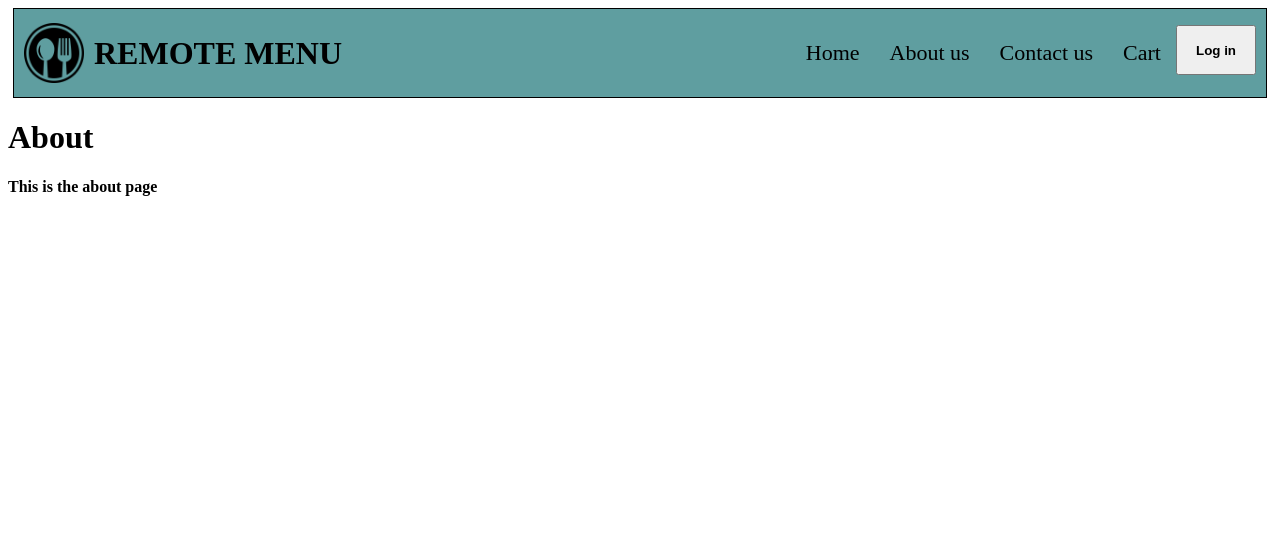
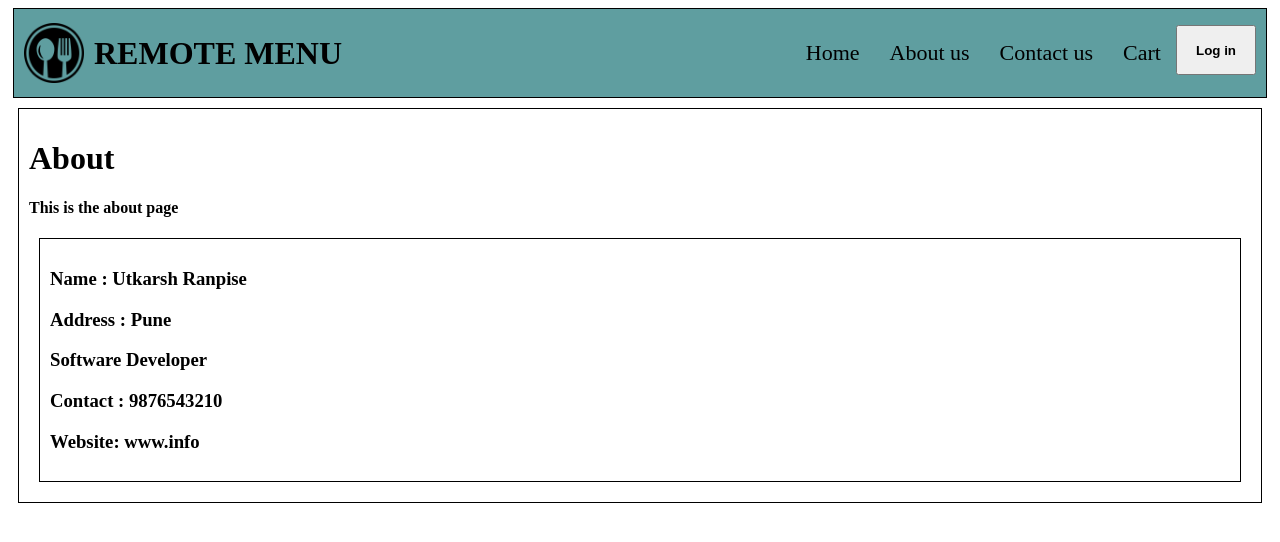
Before and after one commit to utkaarsh/online-food-ordering, a React (Vite) app: page /about in a window 1280 px wide. Shown: the top 542 px of the page. Built offline with nearby package versions, Linux system fonts and the light colour scheme; no server answers.

Commit message:
added about us page in a class based component

```diff
--- a/index.css
+++ b/index.css
@@ -104,3 +104,9 @@
     text-decoration: none;
     color: black;
   }
+
+  .user-card{
+    padding: 10px;
+    margin: 10px;
+    border: 1px solid;
+  }
--- a/src/components/About.js
+++ b/src/components/About.js
@@ -1,10 +1,17 @@
-const About =()=>{
-    return(
-        <div>
-            <h1>About</h1>
-            <h4>This is the about page</h4>
-        </div>
-    )
+import React from "react";
+import AboutUs from "./AboutUser";
+
+class About extends React.Component{
+    render(){
+        return(
+            <div className="user-card">
+                <h1>About</h1>
+                <h4>This is the about page</h4>
+
+                <AboutUs name={"Utkarsh Ranpise"} location={"Pune"} contact={"9876543210"} />
+            </div>
+        )
+    }
 }
 
 export default About;
--- /dev/null
+++ b/src/components/AboutUser.js
@@ -0,0 +1,36 @@
+import React, { Component } from "react"
+
+class AboutUs extends Component{
+    constructor(props){
+        super(props);
+        this.state={
+            userInfo:{
+                name: "xyz",
+                location:"abc",
+                contact:"123",
+                url:"www.info"
+            }
+        }
+    }
+
+   async componentDidMount(){
+        const data=await fetch("https://api.github.com/users/utkaarsh");
+        const json=await data.json();
+        console.log("json :",json);
+        this.setState({userInfo:json})
+    }
+
+    render() {
+        const {name,location,contact}=this.props;
+        return(
+            <div className="user-card">
+            <h3>Name : {name}</h3>
+            <h3>Address : {location}</h3>
+            <h3>Software Developer</h3>
+            <h3>Contact : {contact}</h3>
+            <h3>Website: {this.state.userInfo.url}</h3>
+            </div>
+        )
+    }
+}
+export default AboutUs;
```
Also changed, not shown: notes.txt.
